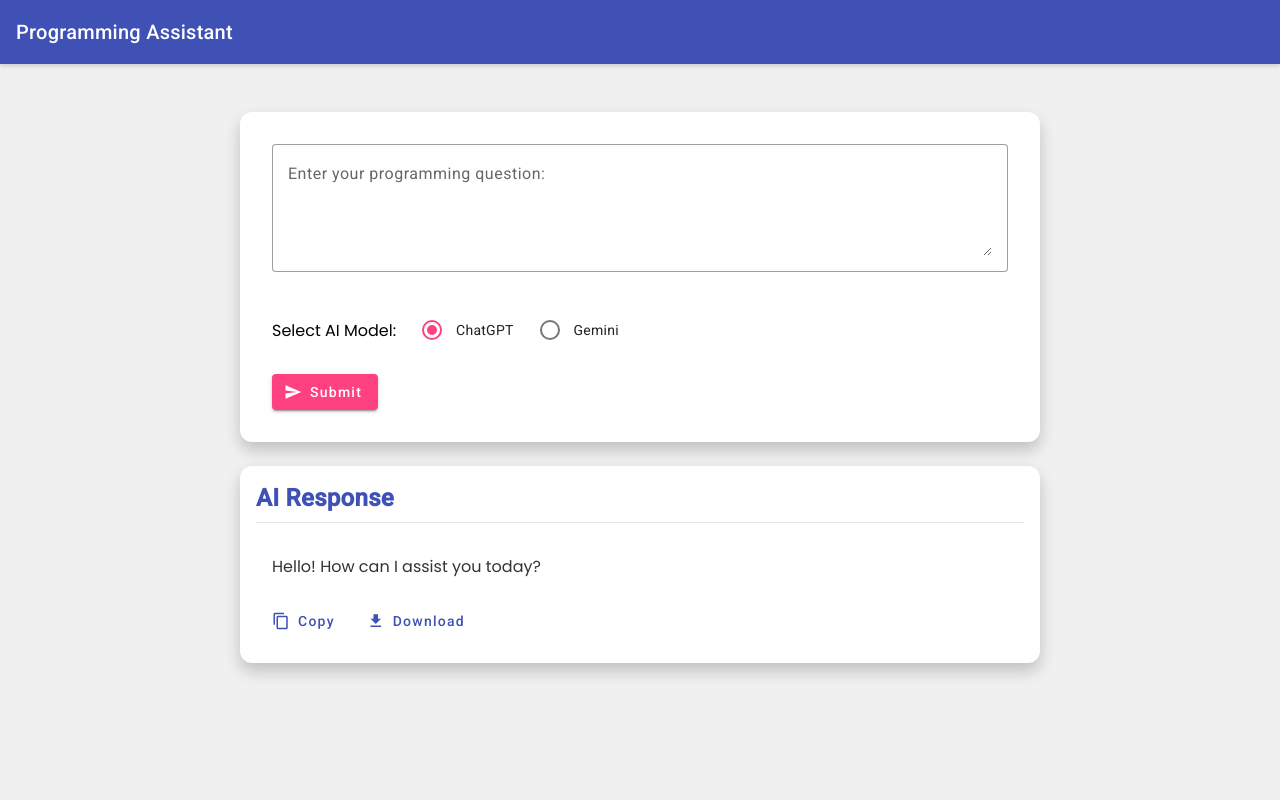
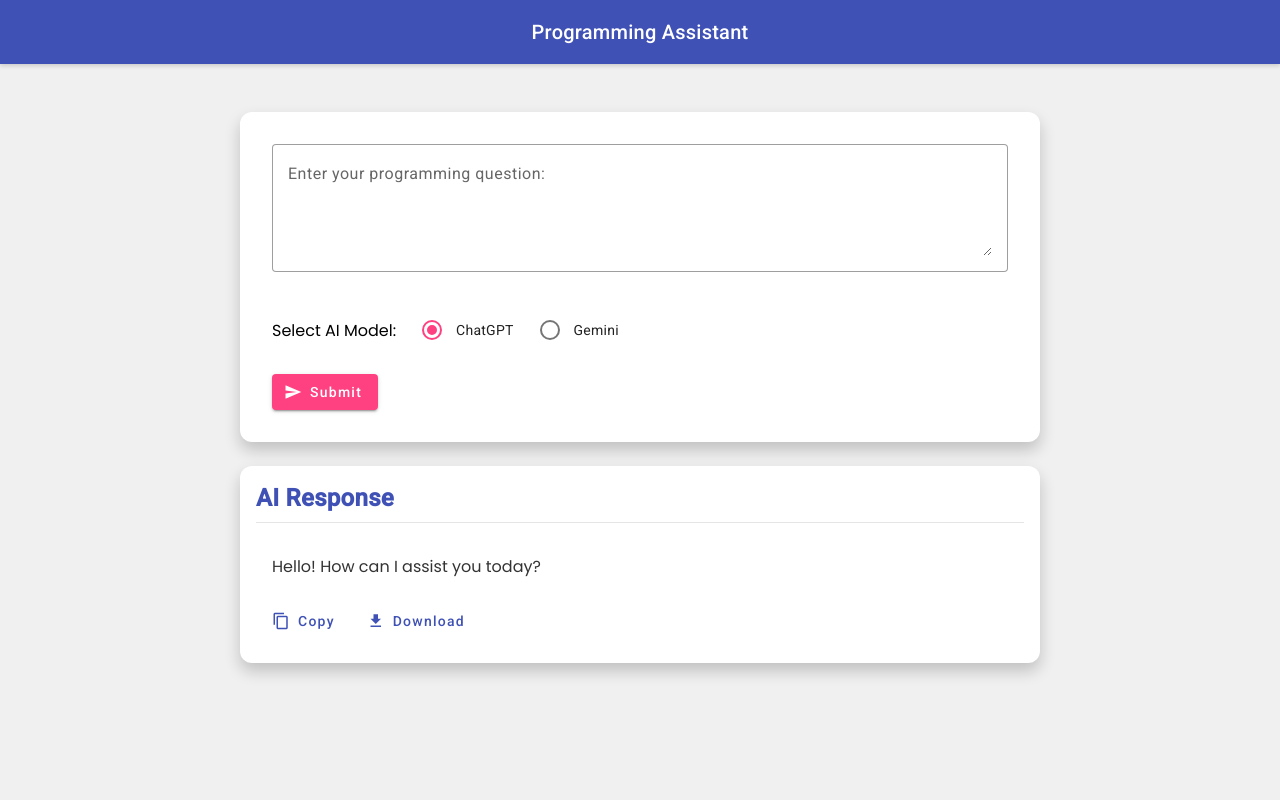
Before and after one commit to Japkutija/programming-assistant-frontend, an Angular app: page / in a window 1280 px wide. Shown: the top 800 px of the page. Built offline with nearby package versions, Linux system fonts and the light colour scheme.

Commit message:
Centeedr toolbar content and updated background color.
- Centered toolbar content with flexbox.
- Moved inline styles to CSS for cleaner HTML.

```diff
--- a/src/app/app.component.css
+++ b/src/app/app.component.css
@@ -9,6 +9,10 @@
 
 .mat-toolbar {
   box-shadow: 0 0.125rem 0.25rem rgba(0, 0, 0, 0.15);
+  display: flex;
+  justify-content: center;
+  background-color: #3f51b5;
+  color: white;
 }
 
 .footer {
--- a/src/app/app.component.html
+++ b/src/app/app.component.html
@@ -1,4 +1,4 @@
-<mat-toolbar style="background-color: #3f51b5; color: white;">
+<mat-toolbar>
   <span>Programming Assistant</span>
 </mat-toolbar>
 
```
